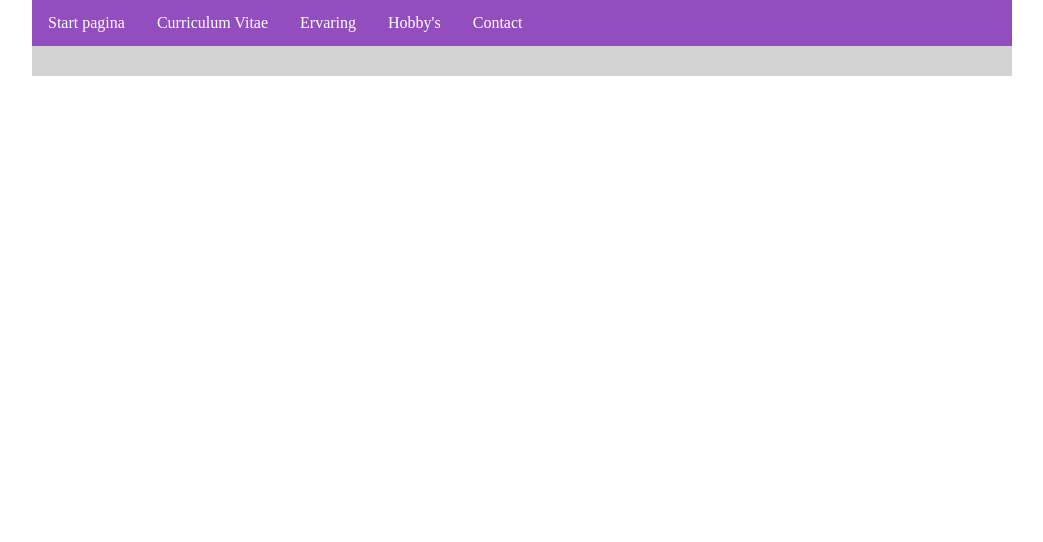
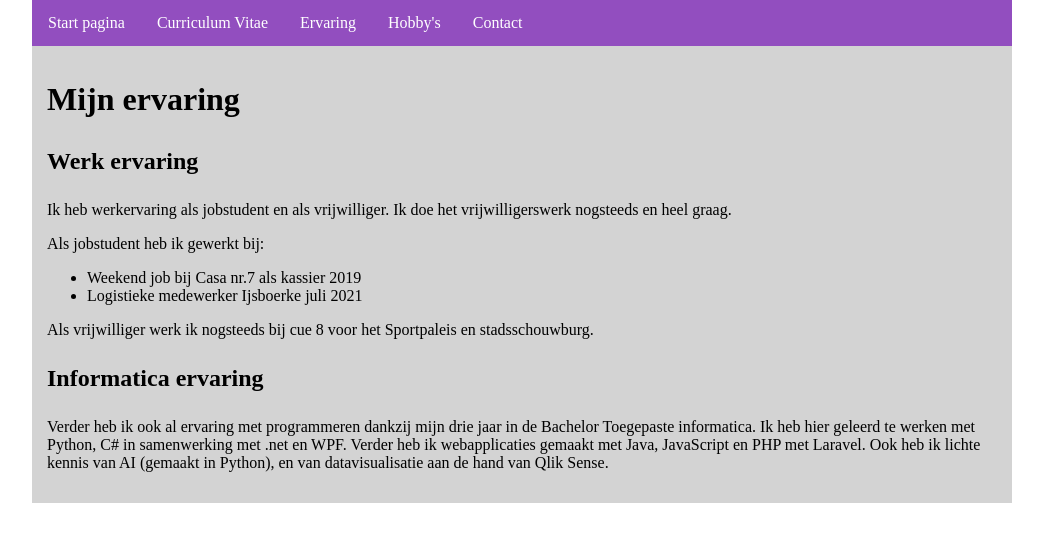
Before and after one commit to r0712301/ProjectPortfolio, a plain HTML site: page pages/ervaring.html in a window 1280 px wide. Shown: the whole page, without its empty margins (118-1161 px from the left). Drawn offline with Linux system fonts and the light colour scheme.

Commit message:
invulling ervaring+aanvulling CV

```diff
--- a/pages/ervaring.html
+++ b/pages/ervaring.html
@@ -22,6 +22,18 @@
         </ul>
     </nav>
     <div id="bgc">
+        <h1>Mijn ervaring</h1>
+        <h2>Werk ervaring</h2>
+        <p>Ik heb werkervaring als jobstudent en als vrijwilliger. Ik doe het vrijwilligerswerk nogsteeds en heel graag.</p>
+        <p>Als jobstudent heb ik gewerkt bij:</p>
+        <ul>
+            <li>Weekend job bij Casa nr.7 als kassier 2019</li>
+            <li>Logistieke medewerker Ijsboerke juli 2021</li>
+        </ul>
+        <p>Als vrijwilliger werk ik nogsteeds bij cue 8 voor het Sportpaleis en stadsschouwburg.</p>
+        <h2>Informatica ervaring</h2>
+        <p>Verder heb ik ook al ervaring met programmeren dankzij mijn drie jaar in de Bachelor Toegepaste informatica.
+            Ik heb hier geleerd te werken met Python, C# in samenwerking met .net en WPF. Verder heb ik webapplicaties gemaakt met Java, JavaScript en PHP met Laravel. Ook heb ik lichte kennis van AI (gemaakt in Python), en van datavisualisatie aan de hand van Qlik Sense.</p>
 </div>
 </body>
 </html>
```
Also changed, not shown: pages/CV.html (+4 -0 lines).
